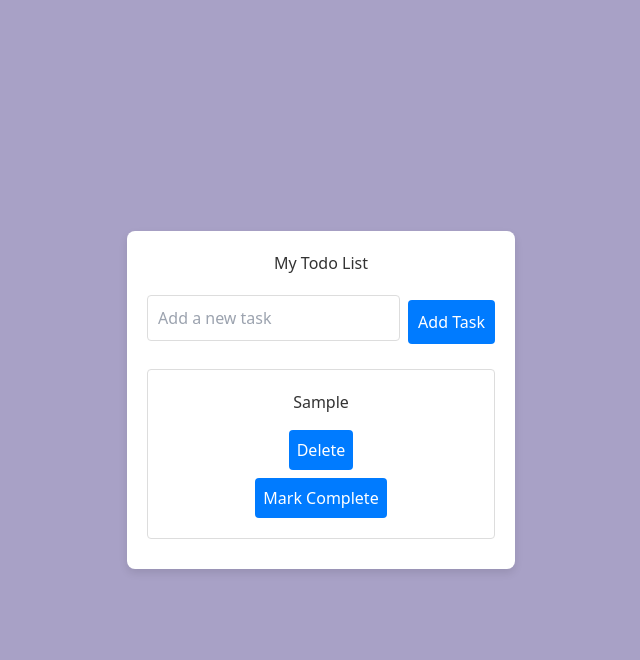
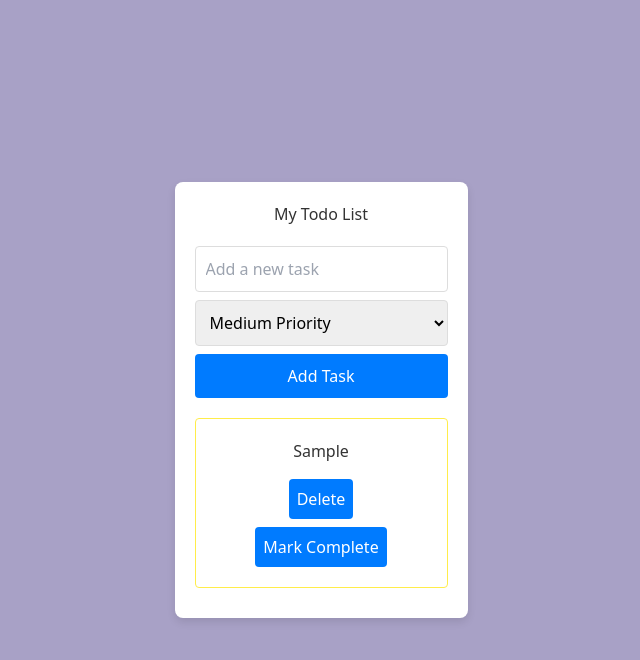
Before and after one commit to Rasibul/my-todo-app, a React (Create React App) app: page / in a window 1280 px wide. Both pictures are taken after typing "Sample" into the empty fields and a click on the button "Add Task". Shown: the top 660 px of the page, without its empty margins (319-959 px from the left). Built offline with nearby package versions, Linux system fonts and the light colour scheme.

Commit message:
add to task button desgin change

```diff
--- a/src/App.css
+++ b/src/App.css
@@ -23,20 +23,23 @@ h1 {
 
 .task-form {
   display: flex;
-  flex-direction: column; /* Stack elements vertically */
+  flex-direction: column;
+  align-items: center;
   margin-top: 20px;
 }
 
-.task-form input {
+.task-form input,
+.task-form select {
   padding: 10px;
   border: 1px solid #ddd;
   border-radius: 4px;
-  margin-bottom: 8px; /* Space between input and buttons */
+  margin-bottom: 8px;
   outline: none;
+  max-width: 100%;
 }
 
 .task-form button {
-  padding: 10px;
+  padding: 10px 20px;
   background-color: #007bff;
   color: #fff;
   border: none;
@@ -50,22 +53,24 @@ h1 {
   padding: 0;
 }
 
+/* Add the following styles at the end of App.css */
+
 .task-item {
   display: flex;
-  flex-direction: column; /* Stack elements vertically on small screens */
+  flex-direction: column;
   align-items: center;
   justify-content: space-between;
   background-color: #fff;
   border: 1px solid #ddd;
   border-radius: 4px;
-  padding: 20px; /* Reduced padding for better mobile experience */
+  padding: 20px;
   margin-bottom: 10px;
 }
 
 .task-text {
   font-size: 16px;
   color: #333;
-  margin-bottom: 8px; /* Space between text and buttons */
+  margin-bottom: 8px;
 }
 
 .completed {
@@ -81,17 +86,19 @@ h1 {
   border: none;
   border-radius: 4px;
   cursor: pointer;
-  margin-top: 8px; /* Space between buttons */
+  margin-top: 8px;
 }
 
 /* Larger devices */
 @media (min-width: 768px) {
   .task-form {
-    flex-direction: row; /* Arrange elements side by side on larger screens */
-    align-items: center;
+    align-items: flex-start; /* Align elements to the start (top) */
   }
 
-  .task-form input {
-    margin-right: 8px; /* Add gap between input and buttons */
+  .task-form input,
+  .task-form select,
+  .task-form button {
+    width: 100%; /* Make input, select, and button full width */
+    max-width: none; /* Remove max-width restriction */
   }
 }
--- a/src/App.js
+++ b/src/App.js
@@ -18,8 +18,8 @@ const App = () => {
     localStorage.setItem('tasks', JSON.stringify(tasks));
   }, [tasks]);
 
-  const addTask = (text) => {
-    const newTask = { id: Date.now(), text, completed: false };
+  const addTask = ({ text, priority }) => {
+    const newTask = { id: Date.now(), text, priority, completed: false };
     setTasks((prevTasks) => [...prevTasks, newTask]);
   };
 
--- a/src/component/TaskForm.jsx
+++ b/src/component/TaskForm.jsx
@@ -2,12 +2,14 @@ import React, { useState } from 'react';
 
 const TaskForm = ({ onAdd }) => {
   const [text, setText] = useState('');
+  const [priority, setPriority] = useState('medium'); // Default priority is medium
 
   const handleSubmit = (e) => {
     e.preventDefault();
     if (text.trim()) {
-      onAdd(text);
+      onAdd({ text, priority });
       setText('');
+      setPriority('medium'); // Reset priority after adding a task
     }
   };
 
@@ -20,6 +22,15 @@ const TaskForm = ({ onAdd }) => {
         placeholder="Add a new task"
         className="task-input"
       />
+      <select
+        value={priority}
+        onChange={(e) => setPriority(e.target.value)}
+        className="priority-select"
+      >
+        <option value="low">Low Priority</option>
+        <option value="medium">Medium Priority</option>
+        <option value="high">High Priority</option>
+      </select>
       <button type="submit" className="add-btn">
         Add Task
       </button>
--- a/src/component/TaskItem.jsx
+++ b/src/component/TaskItem.jsx
@@ -1,8 +1,14 @@
 import React from 'react';
 
 const TaskItem = ({ task, onDelete, onToggle }) => {
+  const priorityColors = {
+    low: '#38a169',    // Green for low priority
+    medium: '#ffed4a', // Yellow for medium priority
+    high: '#e53e3e',   // Red for high priority
+  };
+
   return (
-    <li className="task-item">
+    <li className="task-item" style={{ borderColor: priorityColors[task.priority] }}>
       <span className={`task-text ${task.completed ? 'completed' : ''}`}>{task.text}</span>
       <button className="delete-btn" onClick={() => onDelete(task.id)}>
         Delete
```
